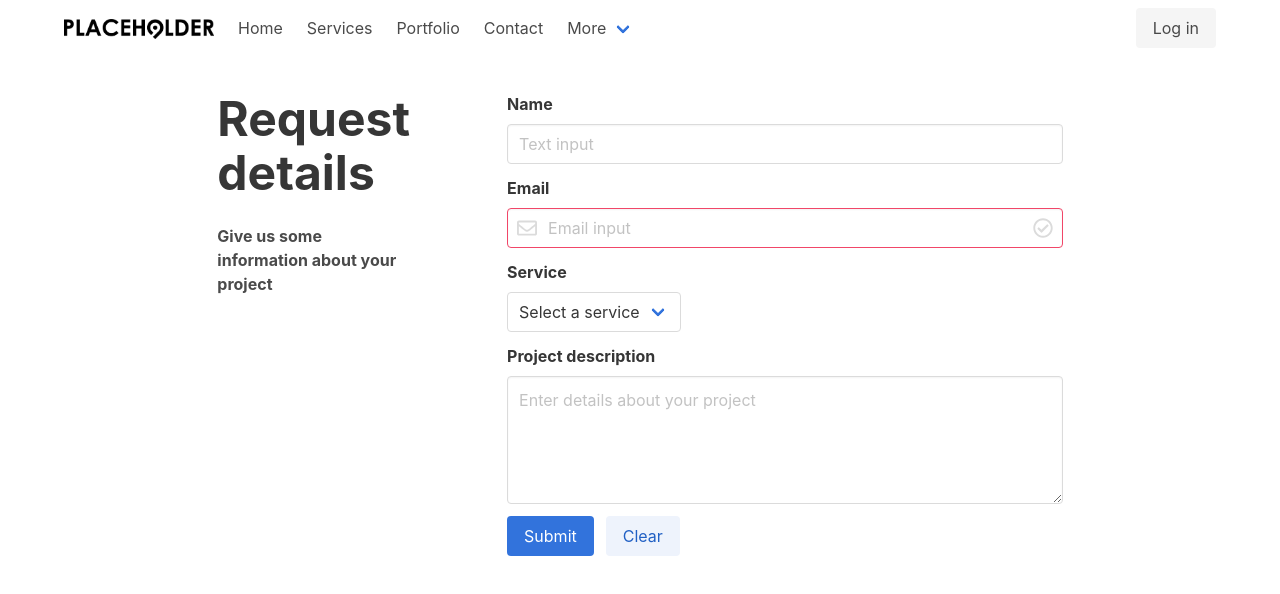
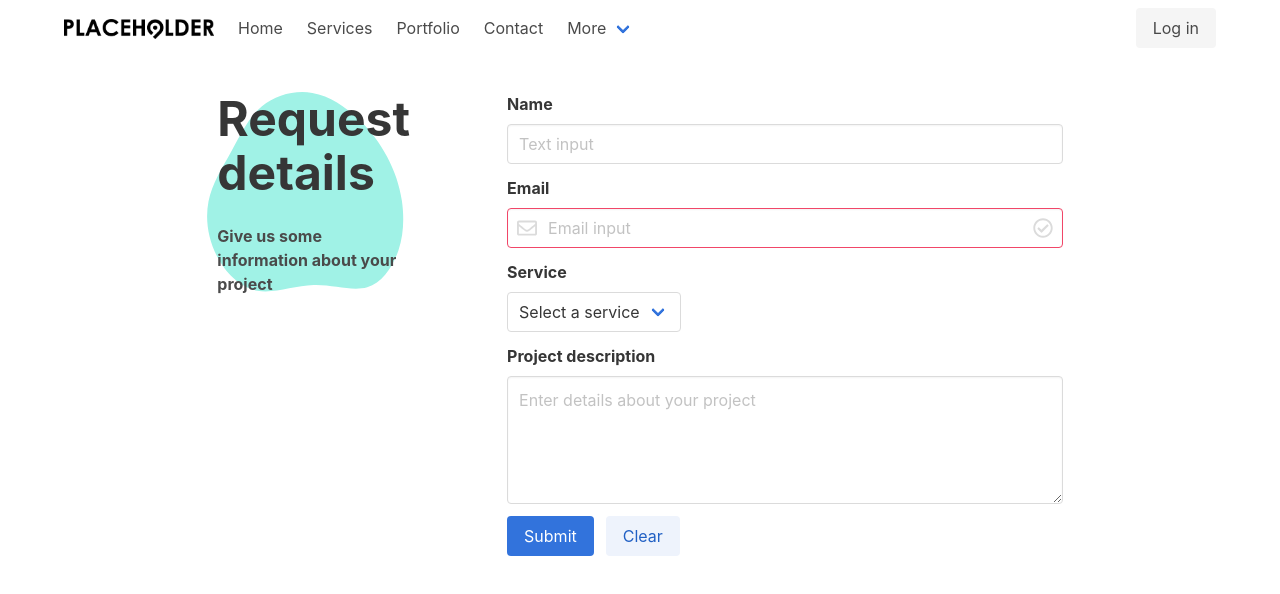
Before and after one commit to Severn-J-Lortie/wl-solutions, a Vue app: page /contact in a window 1280 px wide. Shown: the top 594 px of the page. Built offline with nearby package versions, Linux system fonts and the light colour scheme.

Commit message:
Fix background blobs (not including positioning issues with positioning)

```diff
--- a/src/components/Navbar.vue
+++ b/src/components/Navbar.vue
@@ -24,9 +24,6 @@
           </span>
           <span aria-hidden="true"></span>
         </a>
-
-
-
 
       </div>
 
--- a/src/components/PageMargin.vue
+++ b/src/components/PageMargin.vue
@@ -3,7 +3,7 @@
     <div
       class="
         column
-        is-8-widescreen is-8-desktop is-8-fullhd is-10-tablet
+        is-8-widescreen is-10-desktop is-8-fullhd is-11-tablet
         has-max-width
       "
     >
--- a/src/views/Contact.vue
+++ b/src/views/Contact.vue
@@ -1,8 +1,8 @@
 <template>
   <page-margin>
     <div class="columns mt-5">
-      <div class="column is-3">
-        <div class="title is-1 has-text-weight-bold">Request details</div>
+      <div class="column is-3 background-blob">
+        <div class="title is-size-1-desktop is-size-2-tablet has-text-weight-bold">Request details</div>
         <div class="has-text-weight-bold">Give us some information about your project</div>
       </div>
       <div class="column is-8 is-offset-1">
@@ -157,8 +157,9 @@ export default {
   .background-blob {
     background-image: url('../assets/img/blob 2.svg');
     background-repeat: no-repeat;
-    background-position: 10% 10%;
-    background-size: 30%;
+    background-position-y: 0%;
+    background-position-x: 50%;
+    background-size: 110%;
   }
 }
 
--- a/src/views/Home.vue
+++ b/src/views/Home.vue
@@ -4,7 +4,6 @@
       <pitch-card></pitch-card>
       <team-card class="mt-6"></team-card>
       <portfolio-card class="mt-6"></portfolio-card>
-      <hello-world v-for="i in 5" :key="i"></hello-world>
   </page-margin>
 </template>
 
@@ -14,7 +13,6 @@ import Hero from "../components/Home/Hero.vue";
 import PitchCard from "../components/Home/PitchCard.vue";
 import TeamCard from "../components/Home/TeamCard.vue";
 import PortfolioCard from "../components/Home/PortfolioCard.vue"
-import HelloWorld from "../components/HelloWorld.vue"
 
 export default {
   components: {
@@ -22,8 +20,7 @@ export default {
     Hero,
     PitchCard,
     TeamCard,
-    PortfolioCard,
-    HelloWorld
+    PortfolioCard
   },
 };
 </script>
--- a/src/views/Services.vue
+++ b/src/views/Services.vue
@@ -61,9 +61,12 @@ export default {
 .content ul {
   margin-left: 1.5rem;
 }
-.background-blob {
-  background-image: url('../assets/img/blob.svg');
-  background-repeat: no-repeat;
-  background-position: right;
+@media (min-width: 768px) {
+  .background-blob {
+    background-image: url('../assets/img/blob.svg');
+    background-repeat: no-repeat;
+    background-position: right;
+  }
 }
+
 </style>
```
